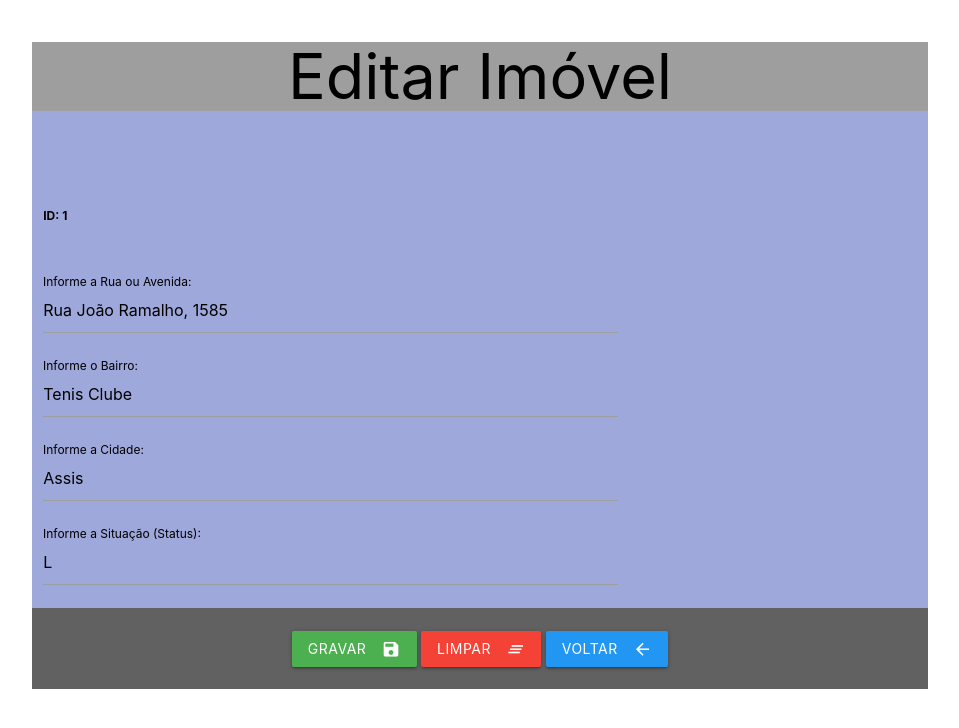
After one commit to arcamolesi/lpbcphp2022, a PHP site: page /frmEdtImovel.php?id=1 in a window 1280 px wide. The commit adds this page. Shown: the top 728 px of the page, without its empty margins (160-1119 px from the left). Run offline with PHP 8.4, Linux system fonts and the light colour scheme; data comes from the database, SQL or seed files in the repository.

Commit message:
Editar Completo
Editar Completo

```diff
--- /dev/null
+++ b/frmEdtImovel.php
@@ -0,0 +1,77 @@
+<?php
+    $id = $_GET['id'];
+    include 'conexao.php';
+    $pdo = Conexao::conectar();
+    $sql = "select * from imovel where id=?;";
+    $query = $pdo->prepare($sql);
+    $query->execute (array($id));
+    $dados = $query->fetch(PDO::FETCH_ASSOC);
+
+    Conexao::desconectar();
+?>
+
+<!DOCTYPE html>
+<html lang="pt-br">
+<head>
+    <meta charset="UTF-8">
+    <meta http-equiv="X-UA-Compatible" content="IE=edge">
+    <meta name="viewport" content="width=device-width, initial-scale=1.0">
+
+    <!-- Compiled and minified CSS -->
+    <link rel="stylesheet" href="https://cdnjs.cloudflare.com/ajax/libs/materialize/1.0.0/css/materialize.min.css">
+
+    <!-- Compiled and minified JavaScript -->
+    <script src="https://cdnjs.cloudflare.com/ajax/libs/materialize/1.0.0/js/materialize.min.js"></script>
+
+    <link href="https://fonts.googleapis.com/icon?family=Material+Icons" rel="stylesheet">
+
+    <title>Editar Imóvel</title>
+</head>
+
+<body>
+    <div class="container indigo lighten-3 black-text col s12">
+        <div class="center grey col s12">
+            <h1>Editar Imóvel</h1>
+        </div>
+        <div class="row">
+            <form action="edtImovel.php" method="POST" id="frmEdtImov"  class="col s12">
+                <div class="input-field col s8">
+                  <h3><label for="lblID" class="black-text bold"><b>ID:  <?php echo $id;?> </b></label> </h3>
+                  <input type="hidden" name="id" id="id" value="<?php echo $id;?>">
+                </div>
+                <div class="input-field col s8">
+                    <label for="lblRua" class="black-text bold">Informe a Rua ou Avenida:</label>
+                    <input type="text" class="form-control"  id="txt_rua"  name="txt_Rua" value="<?php echo $dados['rua'];?>" >
+                </div>
+                <div class="input-field col s8">
+                    <label for="lblBairro" class="black-text bold">Informe o Bairro:</label>
+                <input id="txt_bairro" name = "txt_Bairro" value="<?php echo $dados['bairro'];?>" type="text">
+                </div>
+                <div class="input-field col s8">
+                    <label for="lblCidade" class="black-text bold">Informe a Cidade:</label>
+                    <input id="txt_cidade" name ="txt_Cidade" value="<?php echo $dados['cidade'];?>" type="text">
+                </div>
+                <div class="input-field col s8">
+                    <label for="lblStatus" class="black-text bold">Informe a Situação (Status):</label>
+                    <input id="txt_status" name="txt_Status" value="<?php echo $dados['status'];?>" type="text">
+                </div>
+                <div class="grey darken-2 center col s12">
+                   <br/>
+                   <button class="btn waves-effect waves-light green" type="submit" name="btnEnviar">Gravar
+                       <i class="material-icons right">save</i>
+                   </button>
+                   <button class="btn waves-effect waves-light red" type="reset" name="btnLimpar">Limpar
+                       <i class="material-icons right">clear_all</i>
+                   </button>
+                   <button class="btn waves-effect waves-light blue" type="button" name="btnVoltar"
+                   onclick="JavaScript:location.href='lstImovel.php'">Voltar
+                       <i class="material-icons right">arrow_back</i>
+                   </button>
+                   <br/>
+                   <br/>
+                </div>
+            </form>
+        </div>
+    </div>
+</body>
+</html>
--- a/lstImovel.php
+++ b/lstImovel.php
@@ -3,6 +3,7 @@
    $pdo = Conexao::conectar();
    $sql = "select * from imovel order by rua;";
    $lstImovel = $pdo->query($sql);
+   Conexao::desconectar();
 ?>
 
 <!DOCTYPE html>
```
Also changed, not shown: edtImovel.php (added, +19 -0 lines).
